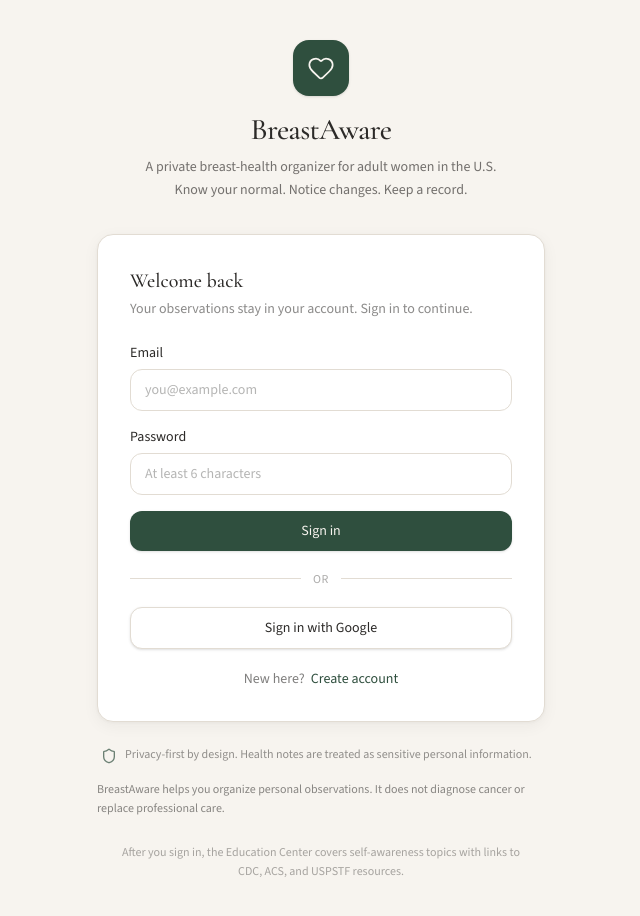
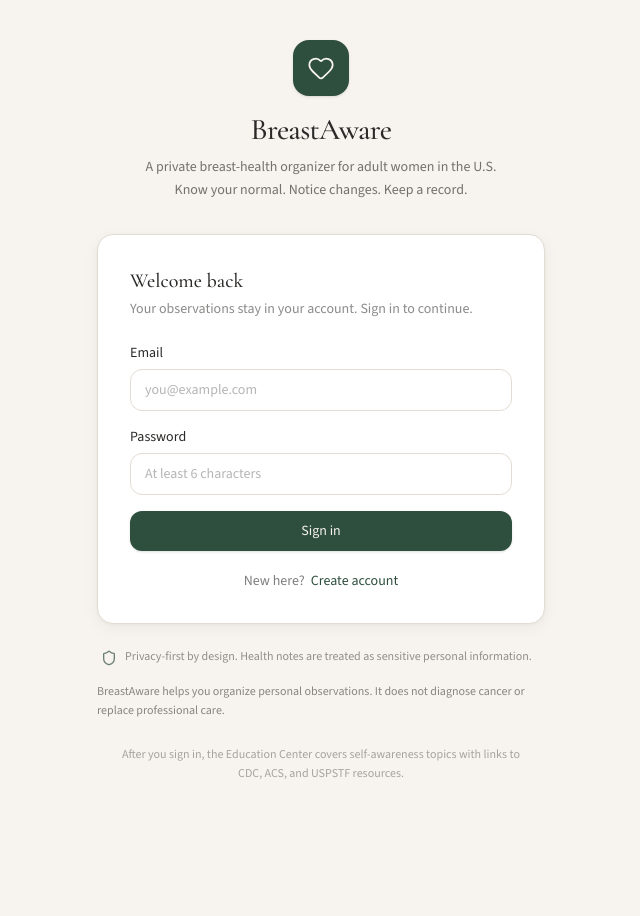
Before and after one commit to Pinkops/BreastAware, a React (Vite) app: page /login in a window 1280 px wide. Shown: the top 916 px of the page, without its empty margins (319-959 px from the left). After the commit the page ends 824 px from the top, so only its background shows below. Built offline with nearby package versions, Linux system fonts and the light colour scheme; no server answers.

Commit message:
BA-007: remove Google sign-in button
Removed Google sign-in button and related elements from the login page.

```diff
--- a/src/pages/Login.tsx
+++ b/src/pages/Login.tsx
@@ -2,7 +2,6 @@ import { useState, FormEvent } from 'react';
 import { Navigate } from 'react-router-dom';
 import { Heart, Shield } from 'lucide-react';
 import supabase from '../lib/supabase';
-import { signInWithGoogle } from '../lib/googleAuth';
 import { useAuth } from '../contexts/AuthContext';
 import Disclaimer from '../components/Disclaimer';
 
@@ -104,16 +103,6 @@ export default function Login() {
               </button>
             </form>
 
-            <div className="my-5 flex items-center gap-3">
-              <div className="flex-1 h-px bg-border" />
-              <span className="text-xs text-charcoal/40 uppercase tracking-wider">or</span>
-              <div className="flex-1 h-px bg-border" />
-            </div>
-
-            <button type="button" onClick={() => signInWithGoogle('BreastAware')} className="btn-secondary w-full">
-              Sign in with Google
-            </button>
-
             <p className="mt-5 text-center text-sm text-charcoal/60">
               {isSignUp ? 'Already have an account?' : 'New here?'}
               <button
```
